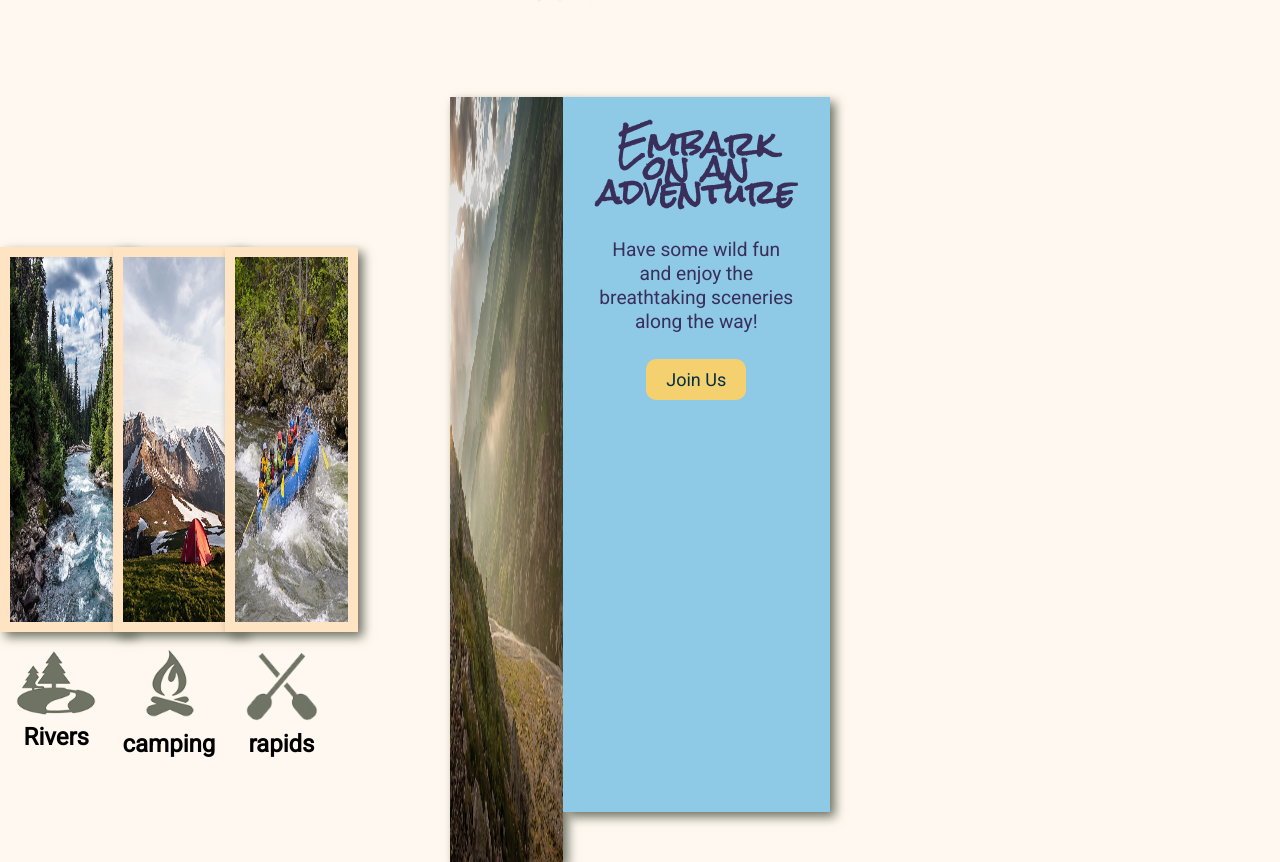
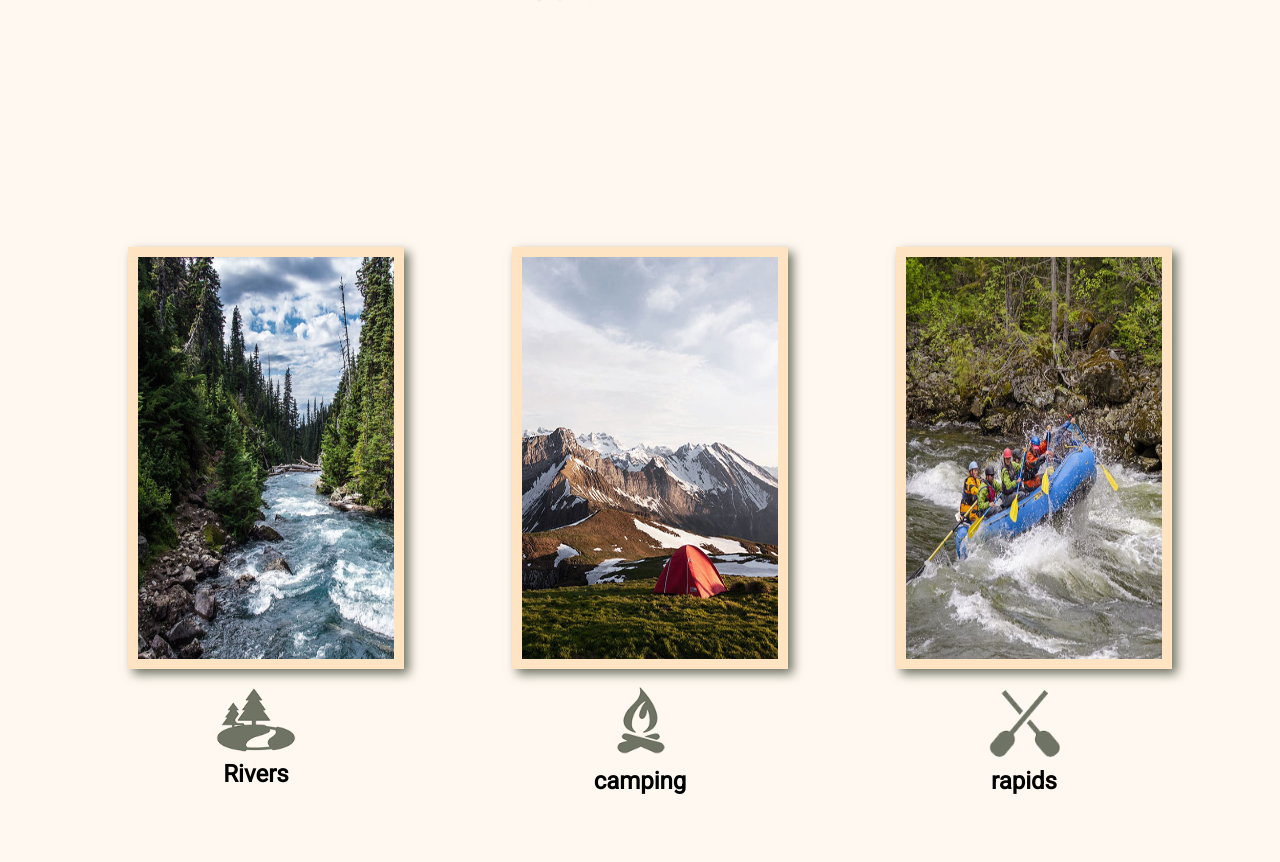
Before and after one commit to yingzhang0897/wdd130, a plain HTML site: page wwr/index.html in a window 1280 px wide. Shown: the part 805-1667 px from the top of the page. Drawn offline with Linux system fonts and the light colour scheme.

Commit message:
wireframe added

```diff
--- a/wwr/styles/style.css
+++ b/wwr/styles/style.css
@@ -39,7 +39,7 @@ h2 {
 #hero {
     display: grid;
     grid-template-columns: 1fr 3fr 1fr;
-    grid-template-rows: 1fr 1fr;
+
     margin-top: -100px;
 }
 #hero-box{
@@ -83,35 +83,35 @@ h2 {
 }
 
 .rivers-card{
-    grid-template-columns: 2/4 ;
-    grid-template-rows: 2;
+    grid-column: 2/4 ;
+    grid-row: 2/3;
 }
 .camping-card {
-    grid-template-columns: 5/7 ;
-    grid-template-rows: 2;
+    grid-column: 5/7 ;
+    grid-row: 2/3;
 }
 .rapids-card {
-    grid-template-columns: 8/10 ;
-    grid-template-rows: 2;
+    grid-column: 8/10 ;
+    grid-row: 2/3;
 }
 #background {
     height: 725px;
     margin: 20px auto;
+    grid-column: 1/11;
+    grid-row: 4/9;
     background-color: #8ecae6;
-    grid-template-columns: 1/11;
-    grid-template-rows: 4/9;
 }
 .mountains {
     display: block;
     margin-left: 0%;
     margin-top: 50px;
-    grid-template-columns: 2/7;
-    grid-template-rows: 5/8;
+    grid-column: 2/7;
+    grid-row: 5/8;
     box-shadow: 5px 5px 10px #6f7364;
 }
 .msg {
-    grid-template-columns: 6/10;
-    grid-template-rows: 6;
+    grid-column: 6/10;
+    grid-row: 6;
     box-shadow: 5px 5px 10px #6f7364;
 }
 .rivers-card, .camping-card, .rapids-card {
@@ -135,9 +135,6 @@ h2 {
     padding: 35px;
     margin-top: 50px;
   }
-
-
-
 main {
     text-align: center;
 }
```
Also changed, not shown: wwr/site-plan-rafting.html (+2 -2 lines), wwr/images/images/wwr_rivers_wireframe.png (added).
